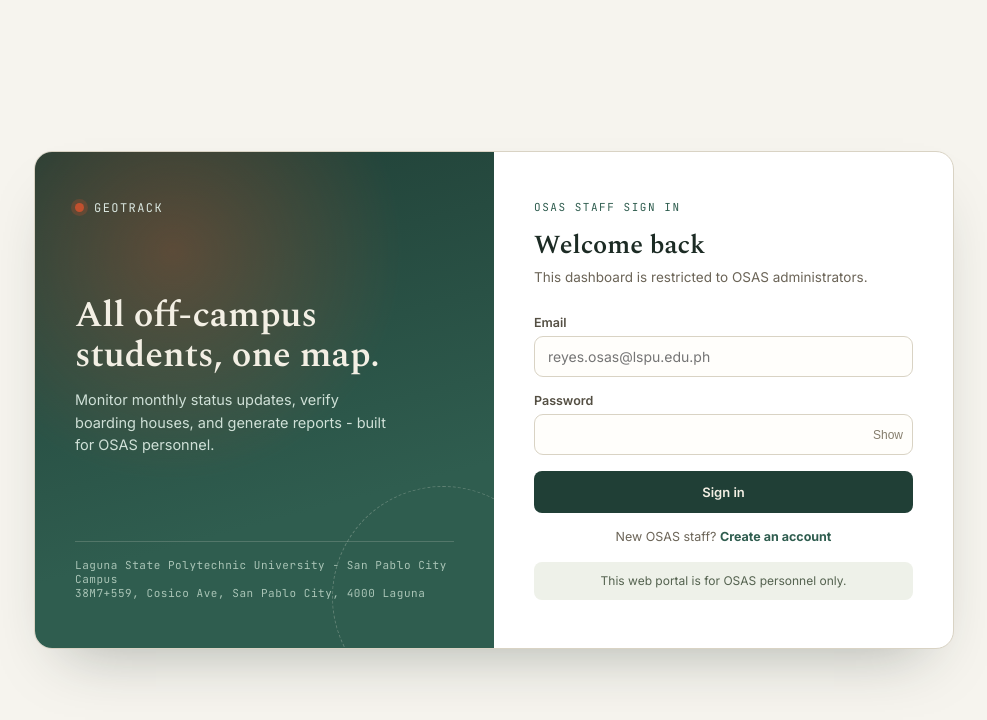
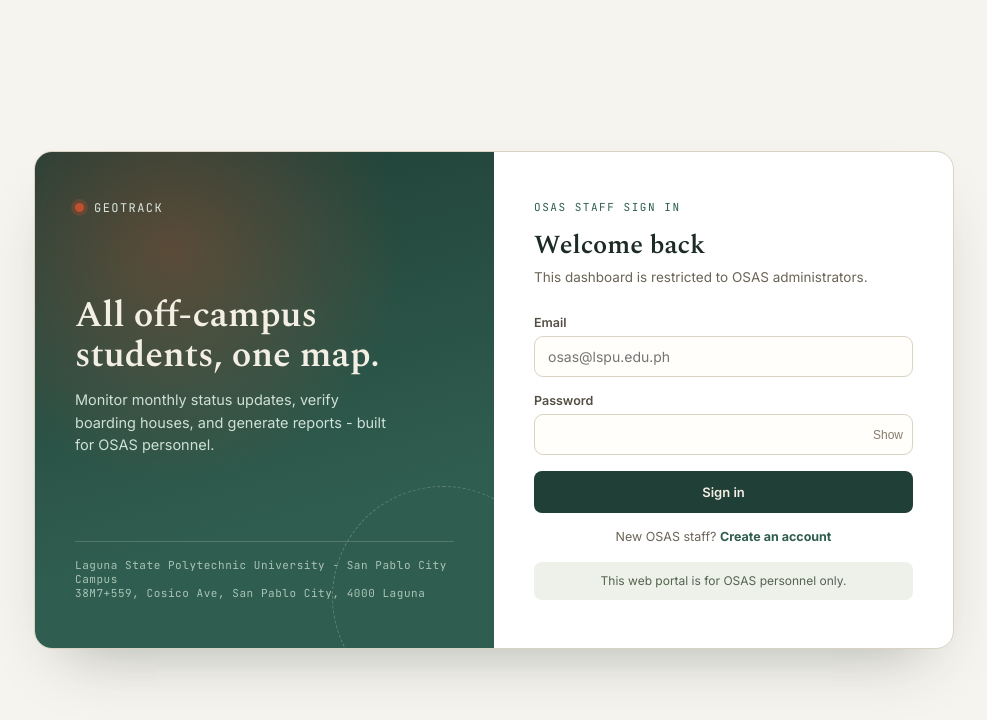
Before and after one commit to biotsharon418-coder/geotrack-fullstack, a React (Vite) app in the folder frontend/: page /osas/login in a window 1280 px wide. Shown: the top 720 px of the page, without its empty margins (146-1133 px from the left). Built offline with nearby package versions, Linux system fonts and the light colour scheme; no server answers.

Commit message:
Update login placeholders

```diff
--- a/frontend/src/pages/osas/OsasLogin.jsx
+++ b/frontend/src/pages/osas/OsasLogin.jsx
@@ -91,7 +91,7 @@ export default function OsasLogin() {
             <div className="field">
               <label>Email</label>
               <input type="email" value={email} onChange={e => setEmail(e.target.value)}
-                placeholder="reyes.osas@lspu.edu.ph" required />
+                placeholder="osas@lspu.edu.ph" required />
             </div>
             <div className="field">
               <label>Password</label>
--- a/frontend/src/pages/student/StudentLogin.jsx
+++ b/frontend/src/pages/student/StudentLogin.jsx
@@ -204,7 +204,7 @@ export default function StudentLogin() {
             <label>Institutional email</label>
             <input type="email" value={email}
               onChange={e => { setEmail(e.target.value); setError(""); }}
-              placeholder="0323-4198@lspu.edu.ph" required />
+              placeholder="0000-0000@lspu.edu.ph" required />
             {hint && !hint.ok && (
               <div style={{ fontSize:11, color:"var(--pin)", marginTop:5 }}>[!] {hint.msg}</div>
             )}
@@ -213,7 +213,7 @@ export default function StudentLogin() {
             )}
             {!hint && (
               <div style={{ fontSize:11, color:"#857d6c", marginTop:5 }}>
-                Use your Student ID as the email (e.g. 0323-4198@lspu.edu.ph)
+                Use your Student ID as the email (e.g. 0000-0000@lspu.edu.ph)
               </div>
             )}
           </div>
```
